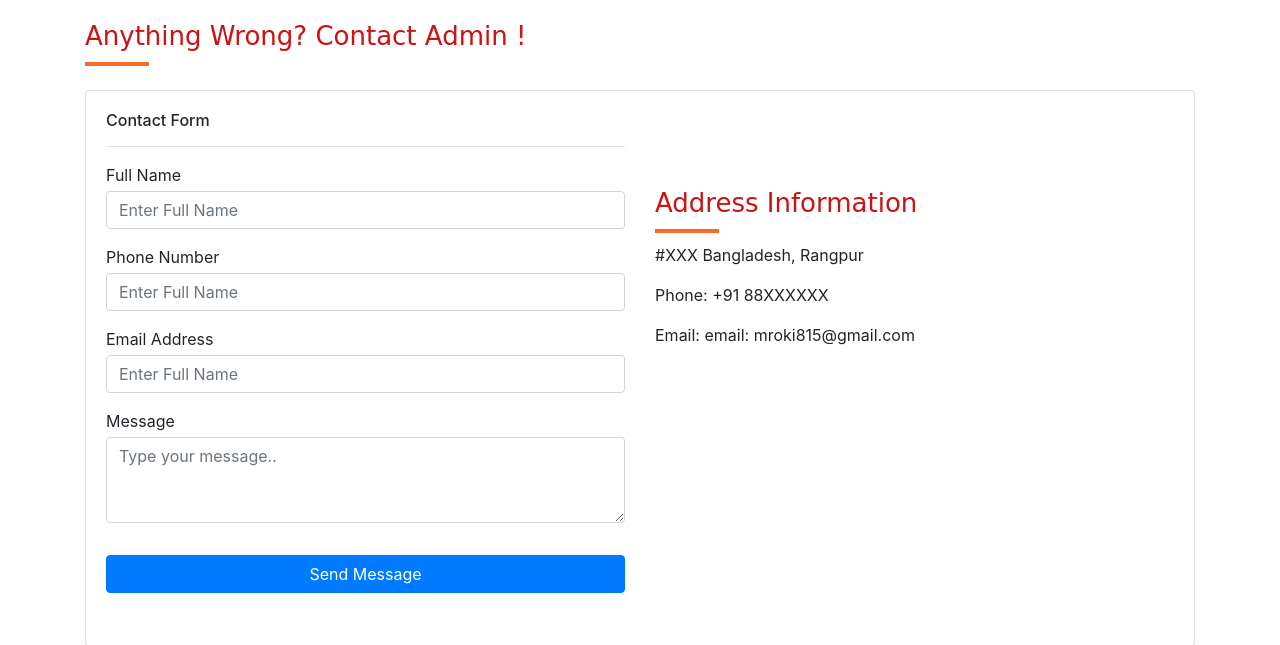
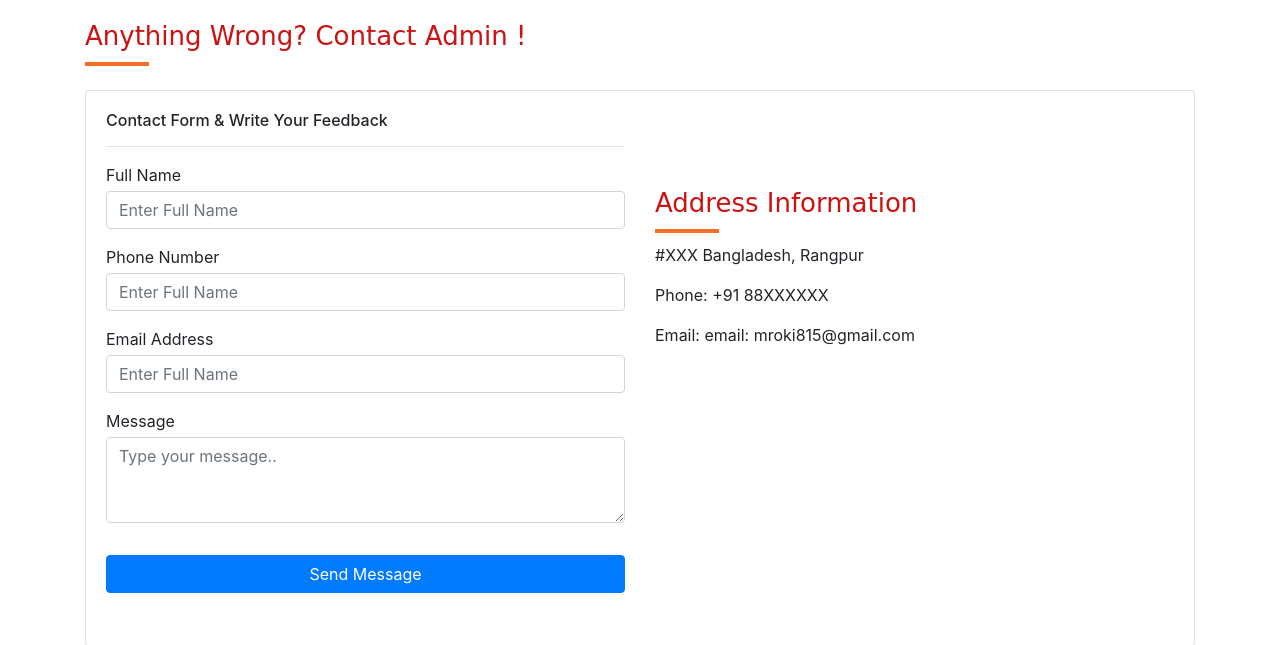
Before and after one commit to MdRoki2020/roomfinder-project, a PHP site: page /contact.php in a window 1280 px wide. Shown: the part 56-701 px from the top of the page. Run offline with PHP 8.4, Linux system fonts and the light colour scheme; some libraries are stand-ins or nearby versions.

Commit message:
change contact title

```diff
--- a/contact.php
+++ b/contact.php
@@ -59,7 +59,7 @@ require_once('include/links.php');
                 <div class='card-body'>
                     <div class='row animate__animated animate__zoomIn'>
                         <div class='col-md-6'>
-                            <h6>Contact Form</h6>
+                            <h6>Contact Form & Write Your Feedback</h6>
                             <hr />
                             <div class='form-group'>
                                 <label class='mb-1'>Full Name</label>
```
